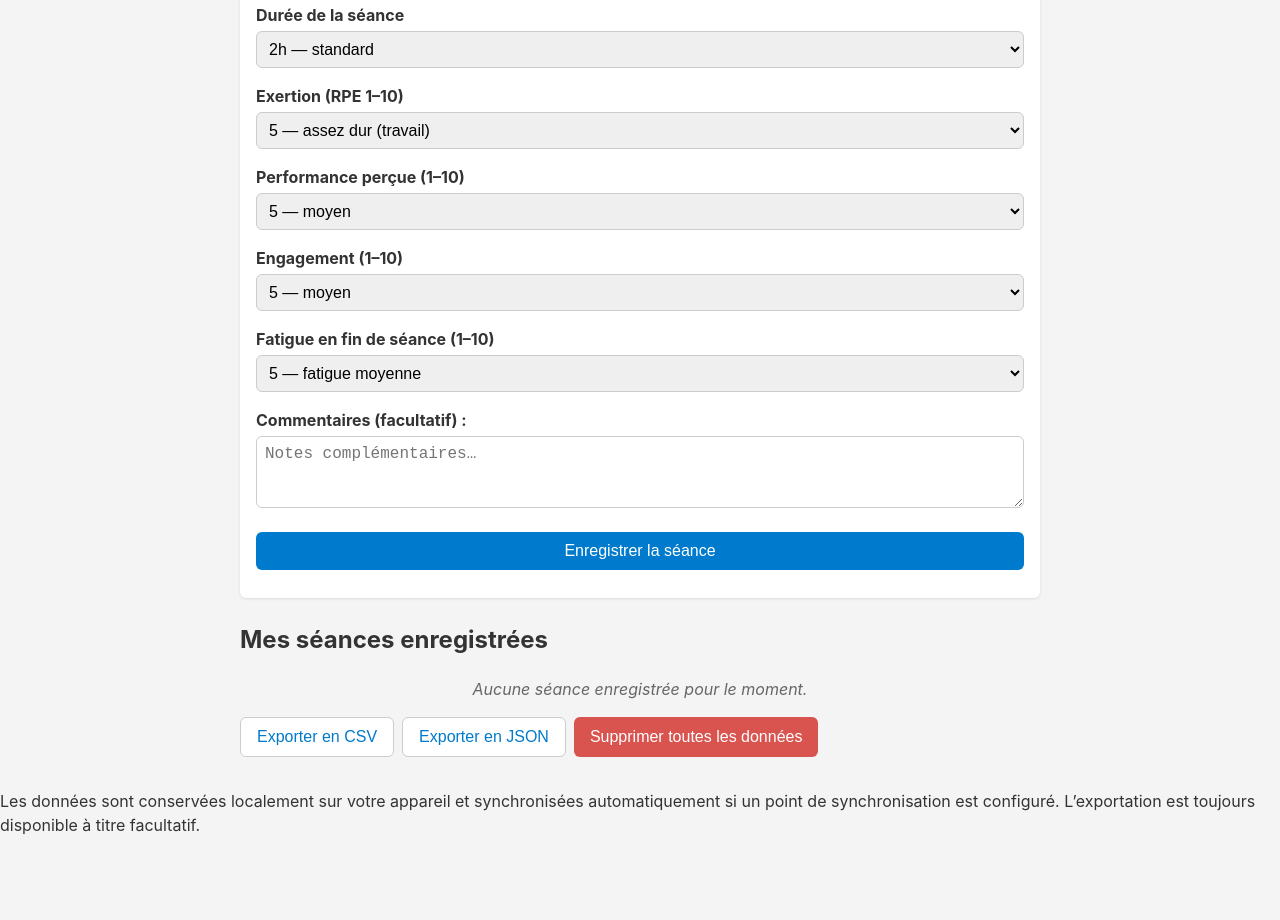
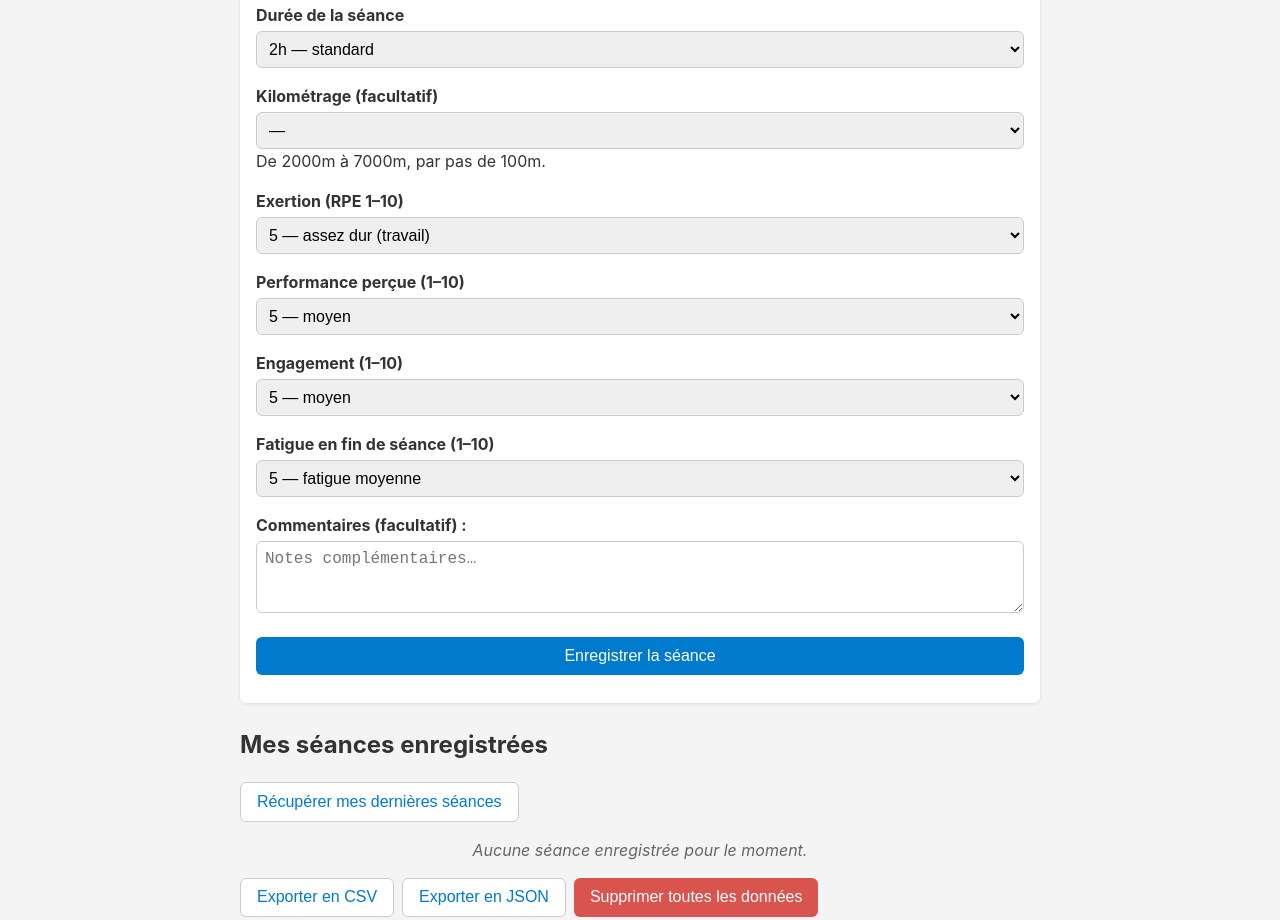
Before and after one commit to francoiswagner-sketch/suivi-natation, a plain HTML site: page index.html in a window 1280 px wide. Shown: the part 382-1302 px from the top of the page. Before the commit the page ends 1235 px from the top, so only its background shows below. Drawn offline with Linux system fonts and the light colour scheme.

Commit message:
Update index.html

```diff
--- a/index.html
+++ b/index.html
@@ -11,9 +11,9 @@
       <h1>Suivi d’entraînement – Natation</h1>
       <p class="subtitle">Consignez vos séances et vos sensations en quelques clics.</p>
     </header>
+
     <main>
       <form id="session-form">
-        <!-- Nom du nageur : stocké et réutilisé pour éviter de le saisir à chaque fois. -->
         <div id="athleteNameWrapper" class="form-group">
           <label for="athleteName">Votre nom :</label>
           <input
@@ -24,16 +24,18 @@
             required
           />
         </div>
-        <!-- Affichage du nom enregistré avec possibilité de le changer -->
+
         <div id="storedNameDisplay" class="form-group hidden">
           <label>Nom :</label>
           <span id="storedName"></span>
           <button type="button" id="changeName" class="secondary">Changer de nom</button>
         </div>
+
         <div class="form-group">
           <label for="sessionDate">Date de la séance :</label>
           <input type="date" id="sessionDate" name="sessionDate" required />
         </div>
+
         <div class="form-group">
           <label for="timeSlot">Créneau :</label>
           <select id="timeSlot" name="timeSlot" required>
@@ -41,6 +43,7 @@
             <option value="soir">Soir</option>
           </select>
         </div>
+
         <div class="form-group">
           <label for="duration">Durée de la séance</label>
           <select id="duration" name="duration" required>
@@ -54,6 +57,13 @@
           </select>
         </div>
 
+        <div class="form-group">
+          <label for="distance">Kilométrage (facultatif)</label>
+          <select id="distance" name="distance">
+            <option value="">—</option>
+          </select>
+          <div class="helper">De 2000m à 7000m, par pas de 100m.</div>
+        </div>
 
         <div class="form-group">
           <label for="rpe">Exertion (RPE 1–10)</label>
@@ -118,16 +128,28 @@
             <option value="10">10 — KO (à signaler)</option>
           </select>
         </div>
+
         <div class="form-group">
           <label for="comments">Commentaires (facultatif) :</label>
           <textarea id="comments" name="comments" rows="3" placeholder="Notes complémentaires…"></textarea>
         </div>
+
         <button id="submit-btn" type="submit">Enregistrer la séance</button>
         <div id="sync-status" class="sync-status" aria-live="polite"></div>
       </form>
+
       <section id="sessions-section">
+        <div class="section-head">
           <h2>Mes séances enregistrées</h2>
+          <button id="fetch-latest" class="secondary" type="button">
+            Récupérer mes dernières séances
+          </button>
+        </div>
+
+        <div id="kpis" class="kpis" aria-live="polite"></div>
+
         <div id="no-sessions" class="info">Aucune séance enregistrée pour le moment.</div>
+
         <table id="sessions-table" class="hidden">
           <thead>
             <tr>
@@ -135,6 +157,7 @@
               <th>Date</th>
               <th>Créneau</th>
               <th>Durée (min)</th>
+              <th>Km</th>
               <th>RPE</th>
               <th>Performance</th>
               <th>Engagement</th>
@@ -145,6 +168,7 @@
           </thead>
           <tbody></tbody>
         </table>
+
         <div class="actions">
           <button id="export-csv" class="secondary">Exporter en CSV</button>
           <button id="export-json" class="secondary">Exporter en JSON</button>
@@ -152,13 +176,14 @@
         </div>
       </section>
     </main>
+
     <footer>
       <p>
-        Les données sont conservées localement sur votre appareil et synchronisées automatiquement si un
-        point de synchronisation est configuré. L’exportation est toujours disponible à titre
-        facultatif.
+        Les données sont conservées localement sur votre appareil et synchronisées automatiquement si un point de synchronisation est configuré.
+        L’exportation est toujours disponible à titre facultatif.
       </p>
     </footer>
+
     <script src="script.js"></script>
   </body>
 </html>
```
Lines whose indentation alone changed are shown as unchanged.
